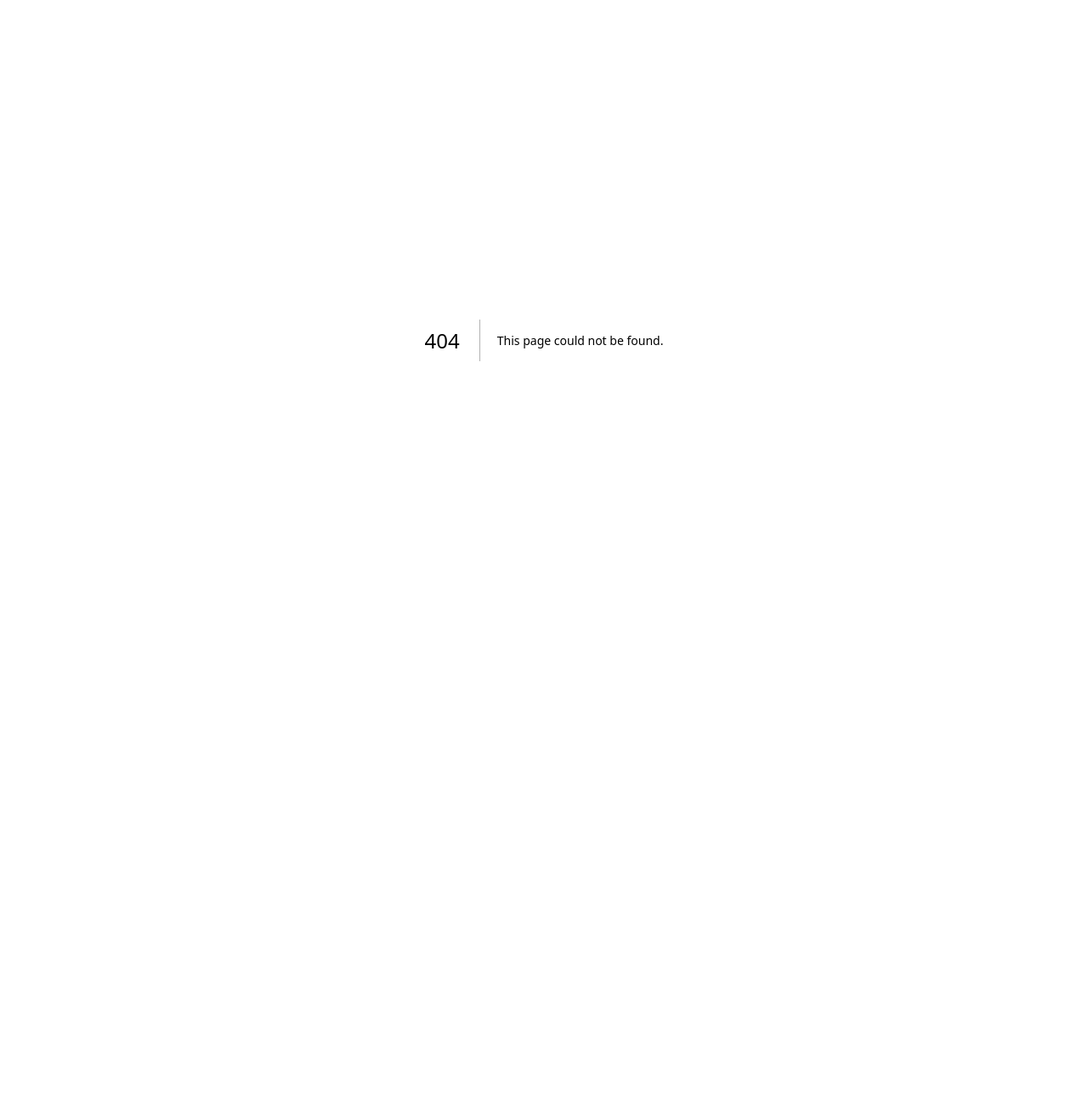
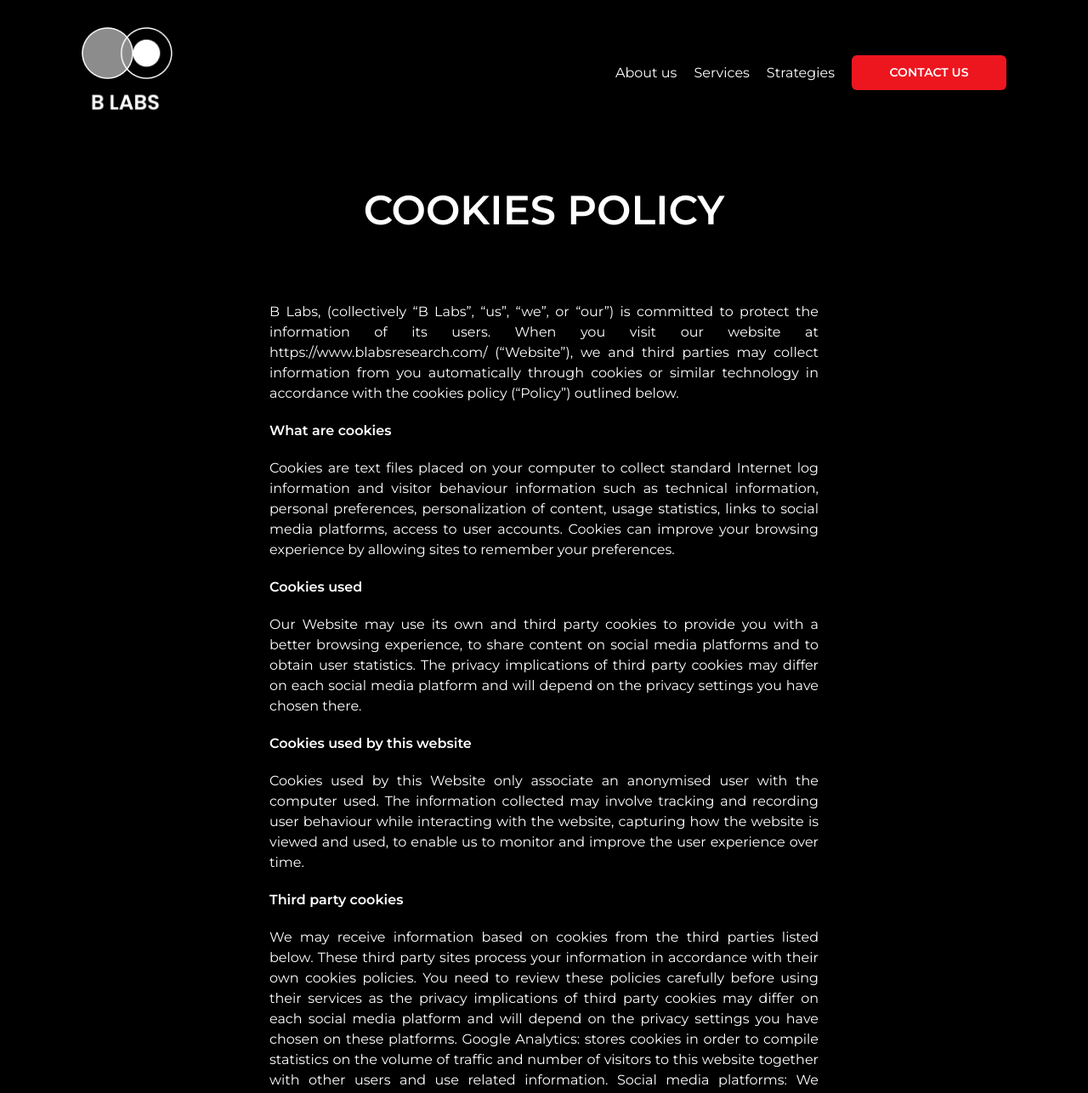
Before and after one commit to BLabsResearch/B-Labs-Website, a Next.js app: page /cookies in a window 1280 px wide. Before the commit this address had no page. Shown: the top 1286 px of the page at 85% size. Before the commit the page ends 800 px from the top, so only its background shows below. Built offline with nearby package versions, Linux system fonts and the light colour scheme.

Commit message:
suprememods

```diff
--- a/components/Footer.tsx
+++ b/components/Footer.tsx
@@ -63,7 +63,7 @@ export default function Footer() {
                 <div className="text-white">
                     <h2 className="font-semibold lg:text-lg">Information</h2>
                     <div><Link legacyBehavior href={"/"} className="text-sm lg:text-base">Privacy policy</Link></div>
-                    <div><Link legacyBehavior href={"/"} className="text-sm lg:text-base">Cookies policy</Link></div>
+                    <div><Link legacyBehavior href={"/cookies"} className="text-sm lg:text-base">Cookies policy</Link></div>
                 </div>
                 <div className="text-white">
                     <h2 className="font-semibold lg:text-lg">Contact</h2>
--- a/components/Navbar.tsx
+++ b/components/Navbar.tsx
@@ -13,9 +13,9 @@ export default function Navbar() {
     return(
         <div>
             <div className="w-full flex justify-between">
-                <div className="relative max-w-[69px] lg:max-w-[107px]">
+                <Link href={"/"} className="relative max-w-[69px] lg:max-w-[107px]">
                     <Image src={"/logo.png"} width={107} height={107} alt="" />
-                </div>
+                </Link>
                 <div className="max-w-lg lg:flex space-x-5 items-center hidden">
                     <Link href="#about"><p className="text-white text-[16px] hover:text-red-700">About us</p></Link>
                     <Link href="#services"><p className="text-white text-[16px] hover:text-red-700">Services</p></Link>
--- /dev/null
+++ b/pages/cookies.tsx
@@ -0,0 +1,102 @@
+import Footer from "../components/Footer";
+import Navbar from "../components/Navbar";
+
+export default function Cookies() {
+    return(
+        <div className="w-full bg-black min-h-screen space-y-[50px] flex flex-col items-center">
+            <div className="w-full px-5 sm:px-8 lg:px-24 pt-8 "><Navbar /></div>
+            <h1 className="text-[36px] md:text-[48px] leading-[52px] font-semibold text-white text-center px-5 sm:px-8 lg:px-24 pt-8 ">COOKIES POLICY</h1>
+            <div className="text-white max-w-[838px] text-justify text-[16px] leading-[24px] space-y-5 px-5 sm:px-8 lg:px-24 pt-8 ">
+                <p>
+                    B Labs, (collectively “B Labs”, “us”, “we”, or “our”) is committed to protect the information of its users.
+                    When you visit our website at https://www.blabsresearch.com/ (“Website”), we and third parties may collect
+                    information from you automatically through cookies or similar technology in accordance with the cookies
+                    policy (“Policy”) outlined below.
+                </p>
+
+                <h2 className="text-white font-semibold">What are cookies</h2>
+
+                <p>
+                    Cookies are text files placed on your computer to collect standard Internet log information and visitor behaviour
+                     information such as technical information, personal preferences, personalization of content, usage statistics,
+                      links to social media platforms, access to user accounts. Cookies can improve your browsing experience by
+                       allowing sites to remember your preferences.
+                </p>
+
+
+                <h2 className="text-white font-semibold">Cookies used</h2>
+
+                <p>
+                    Our Website may use its own and third party cookies to provide you with a better browsing experience, to share content on social
+                    media platforms and to obtain user statistics. The privacy implications of third party cookies may differ on each social media
+                    platform and will depend on the privacy settings you have chosen there.
+                </p>
+
+                <h2 className="text-white font-semibold">Cookies used by this website</h2>
+
+                <p>
+                    Cookies used by this Website only associate an anonymised user with the computer used. The information collected may
+                    involve tracking and recording user behaviour while interacting with the website, capturing how the website is viewed
+                    and used, to enable us to monitor and improve the user experience over time.
+                </p>
+
+
+                <h2 className="text-white font-semibold">Third party cookies</h2>
+
+                <p>
+                    We may receive information based on cookies from the third parties listed below. These third party sites process your information in
+                    accordance with their own cookies policies. You need to review these policies carefully before using their services as the privacy
+                    implications of third party cookies may differ on each social media platform and will depend on the privacy settings you have chosen on these platforms.
+
+                    Google Analytics: stores cookies in order to compile statistics on the volume of traffic and number of visitors to this website together
+                    with other users and use related information.
+
+                    Social media platforms: We maintain pages on social media platforms to which we provide links on our website. You or the platform providers,
+                    such as LinkedIn, Twitter or Discord may provide us with information through the social media platform.
+
+                    Service providers: We rely on trusted third parties who assist us in providing the website for the purposes as set out in the privacy policy,
+                    which includes website analytics, hosting and cloud computing services and other administrative services, as well as providers facilitating
+                    our newsletter such as getresponse.com.
+
+                    New functionalities and third party services: From time to time we may test new features or new third party services to adapt to our website.
+                    These temporary cookies may serve evaluation purposes to optimise user experience on our website.
+                </p>
+
+                <h2 className="text-white font-semibold">How we use cookies</h2>
+
+                <p>
+                    We uses cookies in a range of ways to improve your experience on our website, including:
+
+                    Understand from what geographic location you access our website
+                    Capture the use of the website to optimise user interaction and experience
+                    Improve the speed / security of the site
+                    Allow you to share pages with social media platforms and how you interact with them
+                </p>
+
+                <h2 className="text-white font-semibold">How to manage cookies</h2>
+
+                <p>
+                    You can adjust your setting to customize or not accept cookies. While normally the user can browse the website though
+                    without experiencing all its functionalities, in some cases the website features may not function as a result. Also,
+                    in some instances necessary cookies cannot be rejected. Further, there can be cases where choosing to not accept cookies
+                    may require the installation of cookies remembering your decision to not accept them.
+                </p>
+
+                <h2 className="text-white font-semibold">Contact us</h2>
+
+                <p>
+                    If you have any questions or comments about this Policy consult our privacy policy or refer to
+                    the “Contact us” section there to get in touch.
+                </p>
+
+                <h2 className="text-white font-semibold">Changes and updates to this Policy</h2>
+
+                <p>
+                    We will update this Policy from time to time. You are advised to review this Policy periodically for any changes.
+                    Changes to this Policy are effective when they are posted on this page. If we make material changes, we will let you know.
+                </p>
+            </div>
+            <Footer />
+        </div>
+    )
+}
```
